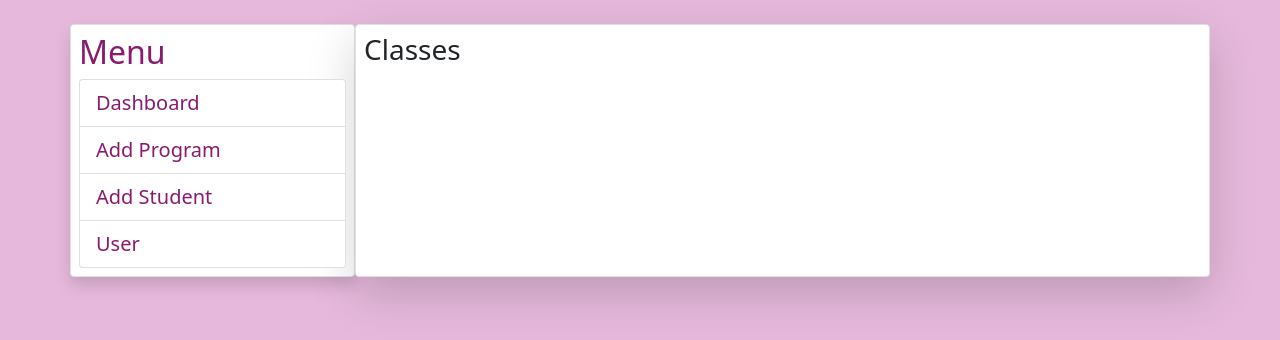
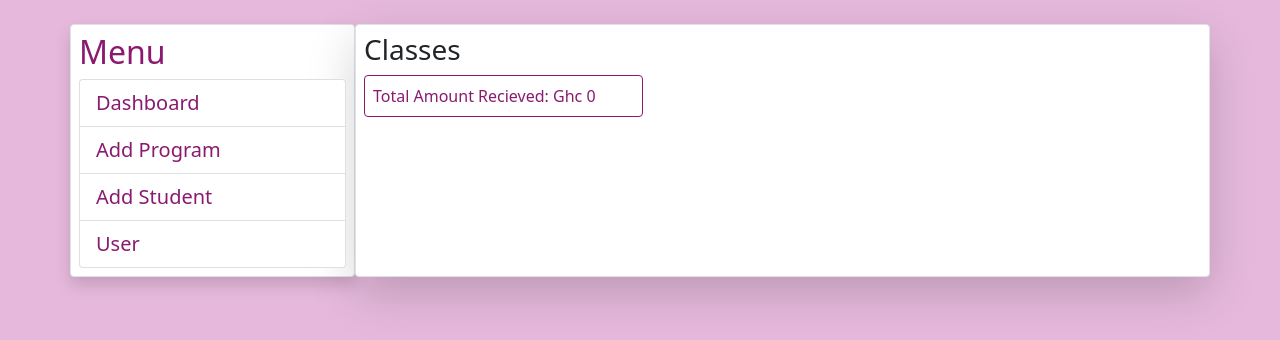
Before and after one commit to free20064u/dues, a Django app: page /dashboard/ in a window 1280 px wide. Shown: the part 86-426 px from the top of the page. Run offline with Django 5.2, Linux system fonts and the light colour scheme; the visitor is signed in with stand-in values (Sample User, id 1); data that the repository does not hold is empty; some libraries are stand-ins or nearby versions.

Commit message:
dashboard.html: total amount recieced by teacher repositioned

```diff
--- a/main/templates/main/dashboard.html
+++ b/main/templates/main/dashboard.html
@@ -11,18 +11,23 @@
         </div>
         <div class="col-12 col-sm-9 bg-white my-4 p-2 border rounded shadow-lg">
             <h3>Classes</h3>
-
+            <div class="row d-flex">
                 {% for program in programs  %}
-            <a href="{% url "program" program.id %}" class="text-white text-decoration-none">
-                <div class="bg-secondary col-12 col-sm-4 mb-2">
+                    <a href="{% url "program" program.id %}" class="text-white text-decoration-none col-12 col-sm-4">
+                        <div class="bg-secondary  mb-2">
                             <ul class="list-group">
                                 <li class="list-group-item bg-success text-white">Class: {{ program.program_name }} </li>
                                 <li class="list-group-item bg-success text-white">Year: {{ program.created|date:"Y" }}</li>
-                        <li class="list-group-item bg-success text-white">Total Credit: GHc {{ totalCredit }}</li>
                             </ul>
                         </div>
                     </a>
                 {% endfor %}
+            </div>
+            <div class="col-12 col-sm-4">
+                <p class="text-primary p-2 border border-primary rounded">
+                    Total Amount Recieved: Ghc {{totalCredit}}
+                </p>
+            </div>
         </div>
         {% if request.user.is_superuser %}
         <div class="d-block d-sm-none col-12 col-sm-3 bg-white my-4 p-2 border rounded shadow text-primary">
```
Lines whose indentation alone changed are shown as unchanged.
